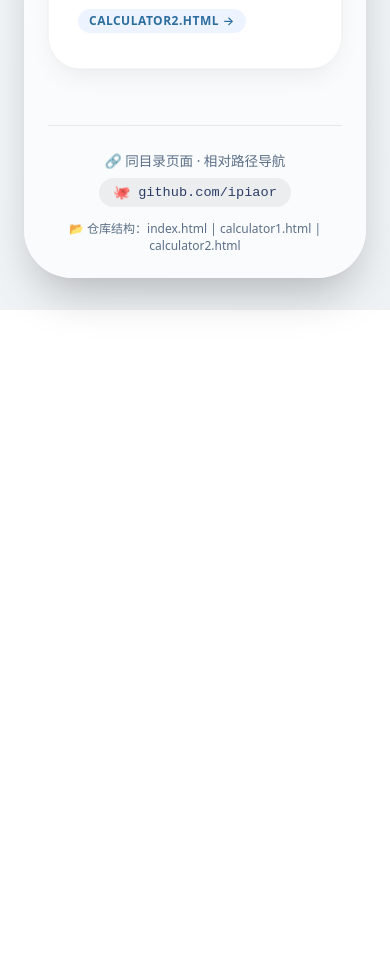
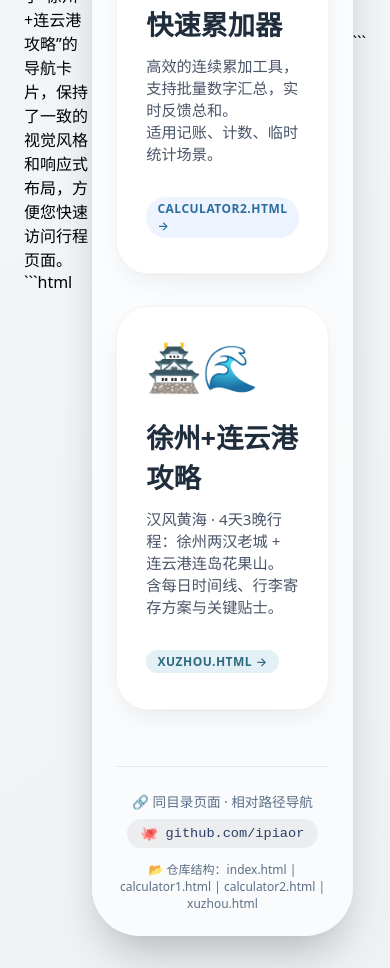
Before and after one commit to ipiaor/MiniGames, a plain HTML site: page index.html in a window 390 px wide. Shown: the part 883-1851 px from the top of the page. Before the commit the page ends 1193 px from the top, so only its background shows below. Drawn offline with Linux system fonts and the light colour scheme.

Commit message:
Add navigation card for 徐州+连云港攻略
Updated the tools page HTML to include a new navigation card for '徐州+连云港攻略', maintaining consistent visual style and responsive layout.

````diff
--- a/index.html
+++ b/index.html
@@ -1,3 +1,5 @@
+这是为您更新后的工具集页面HTML代码。它在原有卡片基础上，新增了“徐州+连云港攻略”的导航卡片，保持了一致的视觉风格和响应式布局，方便您快速访问行程页面。
+```html
 <!DOCTYPE html>
 <html lang="zh-CN">
 <head>
@@ -145,6 +147,16 @@
             margin-top: 0.5rem;
         }
 
+        /* 旅行卡片专属色调 */
+        .card.travel .card-tag {
+            color: #2f6b80;
+            background: #e3f0f5;
+        }
+
+        .card.travel:hover {
+            border-color: rgba(61, 143, 163, 0.3);
+        }
+
         /* 脚注 + github 锚点 */
         .footer-note {
             text-align: center;
@@ -200,7 +212,7 @@
         </div>
     </div>
 
-    <!-- 导航卡片区：指向同目录下的 calculator1.html 和 calculator2.html -->
+    <!-- 导航卡片区：指向同目录下的 calculator1.html / calculator2.html / xuzhou.html -->
     <div class="tools-grid">
         <!-- 碳循环计算器 -->
         <a href="calculator1.html" class="card" aria-label="碳循环计算器">
@@ -223,6 +235,17 @@
             </p>
             <span class="card-tag">calculator2.html →</span>
         </a>
+
+        <!-- 徐州+连云港旅行攻略 -->
+        <a href="xuzhou.html" class="card travel" aria-label="徐州连云港4天3晚攻略">
+            <div class="card-icon">🏯🌊</div>
+            <h2>徐州+连云港攻略</h2>
+            <p>
+                汉风黄海 · 4天3晚行程：徐州两汉老城 + 连云港连岛花果山。<br>
+                含每日时间线、行李寄存方案与关键贴士。
+            </p>
+            <span class="card-tag">xuzhou.html →</span>
+        </a>
     </div>
 
     <div class="footer-note">
@@ -233,9 +256,10 @@
             <span>🐙</span> github.com/ipiaor
         </a>
         <div style="margin-top: 12px; font-size: 0.75rem;">
-            📂 仓库结构：index.html | calculator1.html | calculator2.html
+            📂 仓库结构：index.html | calculator1.html | calculator2.html | xuzhou.html
         </div>
     </div>
 </div>
 </body>
 </html>
+```
````
